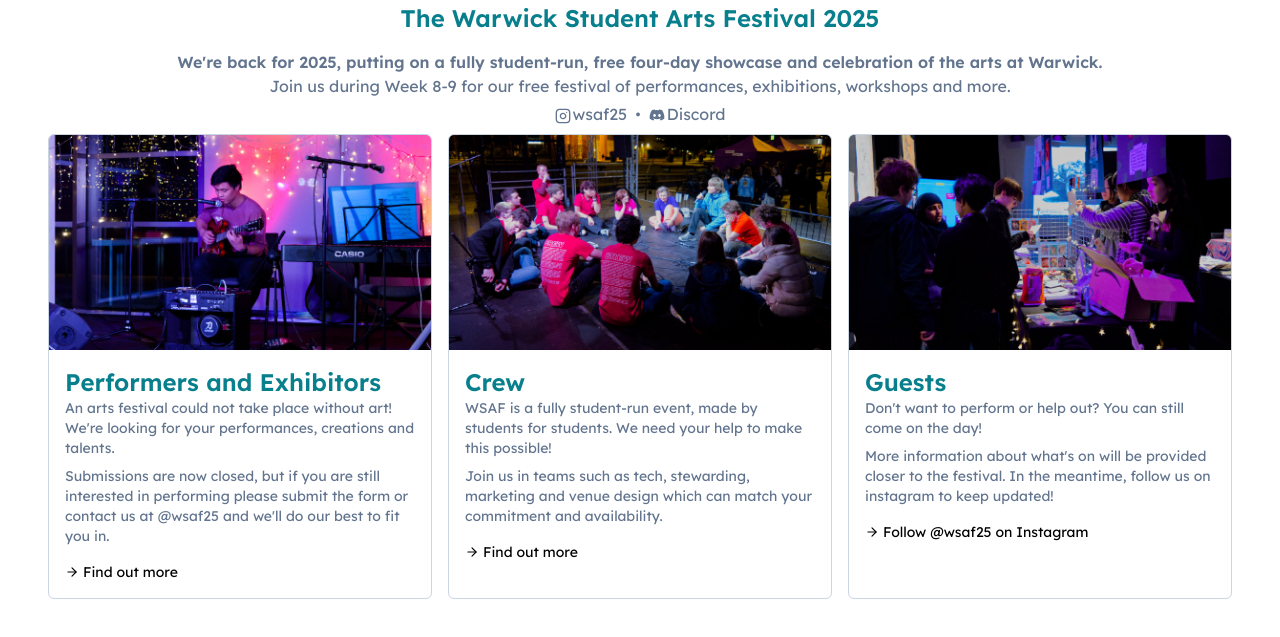
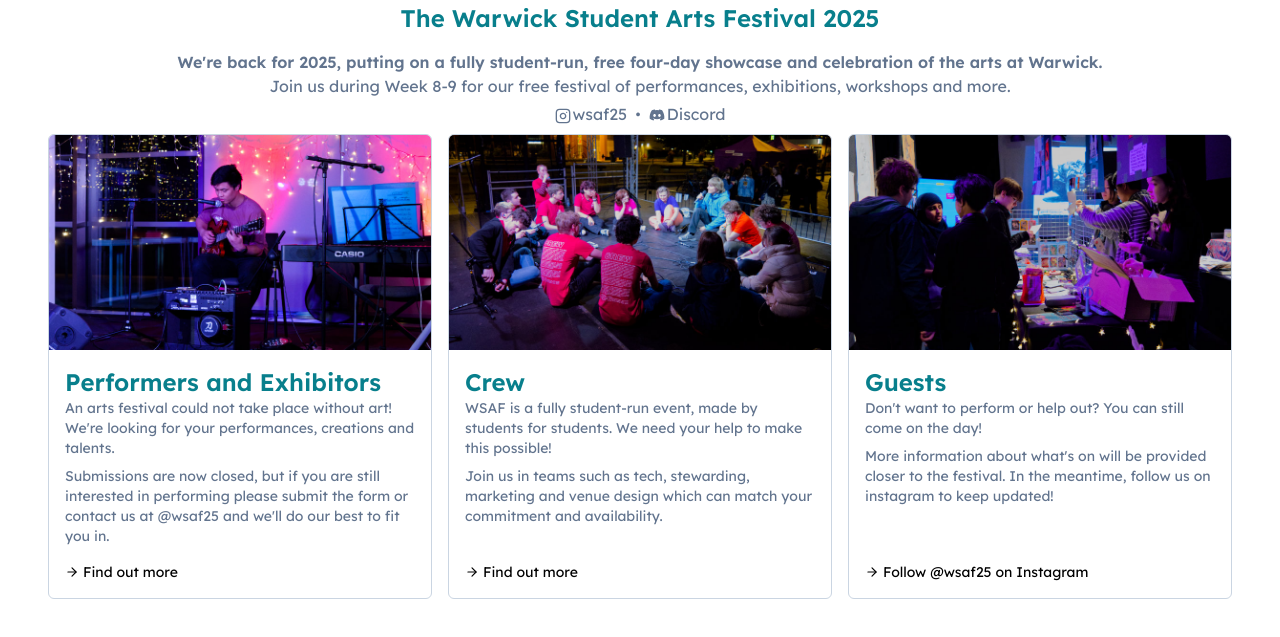
Before and after one commit to WarwickStudentArtsFestival/wsaf25-website, a Next.js app: page / in a window 1280 px wide. Shown: the part 860-1497 px from the top of the page. Built offline with nearby package versions, Linux system fonts and the light colour scheme.

Commit message:
ui tweaks

```diff
--- a/src/app/(home)/components/InfoCard.tsx
+++ b/src/app/(home)/components/InfoCard.tsx
@@ -25,7 +25,9 @@ export default function InfoCard({
     'border border-slate-300 rounded-md overflow-hidden w-full md:max-w-96 hover:scale-105 transition duration-100 ease-in-out';
 
   const cardContent = (
-    <>
+    <div className="flex flex-col h-full">
+      {' '}
+      <div>
         <Image src={image} alt={imageAlt} className="object-contain w-full" />
         <div className="p-4">
           <h3 className="text-teal text-2xl font-semibold">{title}</h3>
@@ -34,12 +36,13 @@ export default function InfoCard({
               {paragraph}
             </p>
           ))}
-        <p className="mt-4 text-black flex items-center">
+        </div>
+      </div>
+      <div className="mt-auto text-black pt-0 p-4 flex items-center">
         <FiArrowRight className="mr-1" />
         {footer}
-        </p>
       </div>
-    </>
+    </div>
   );
 
   return isExternalLink ? (
--- a/src/app/events/[slug]/components/EventDetails.tsx
+++ b/src/app/events/[slug]/components/EventDetails.tsx
@@ -38,7 +38,7 @@ export default function EventDetails({ eventWithSessions }: EventDetailsProps) {
             <div key={idx} className="mb-6 ">
               {eventWithSessions.sessions.length > 1 && (
                 <h3 className="text-lg font-semibold text-gray-800 mb-2">
-                  Session {idx + 1}
+                  Showing {idx + 1}
                 </h3>
               )}
               {talkDetails.map((detail, index) => (
--- a/src/app/events/components/event-sessions-list/event-session-card.tsx
+++ b/src/app/events/components/event-sessions-list/event-session-card.tsx
@@ -4,6 +4,7 @@ import {
   FiCalendar,
   FiClock,
   FiMapPin,
+  FiRepeat,
   FiUsers,
 } from 'react-icons/fi';
 import Link from 'next/link';
@@ -15,9 +16,11 @@ import { trackColourMap } from '@/lib/trackTypes';
 export default function EventSessionCard({
   eventSession,
   hideVenue,
+  numberOfSessions,
 }: {
   eventSession: EventSession;
   hideVenue?: boolean;
+  numberOfSessions?: number;
 }) {
   const rawTrack = eventSession.event.categoryPretalxTrack;
   const trackKey = rawTrack.replace(/\s/g, '');
@@ -88,6 +91,12 @@ export default function EventSessionCard({
                 })}
               </span>
             </li>
+            {numberOfSessions && (
+              <li className="flex items-center gap-2">
+                <FiRepeat style={{ color: trackColor }} />
+                <span>{numberOfSessions} Showings</span>
+              </li>
+            )}
           </ul>
         </div>
         <div className="flex items-center gap-2 mt-4 text-sm font-medium">
```
Lines whose indentation alone changed are shown as unchanged.
